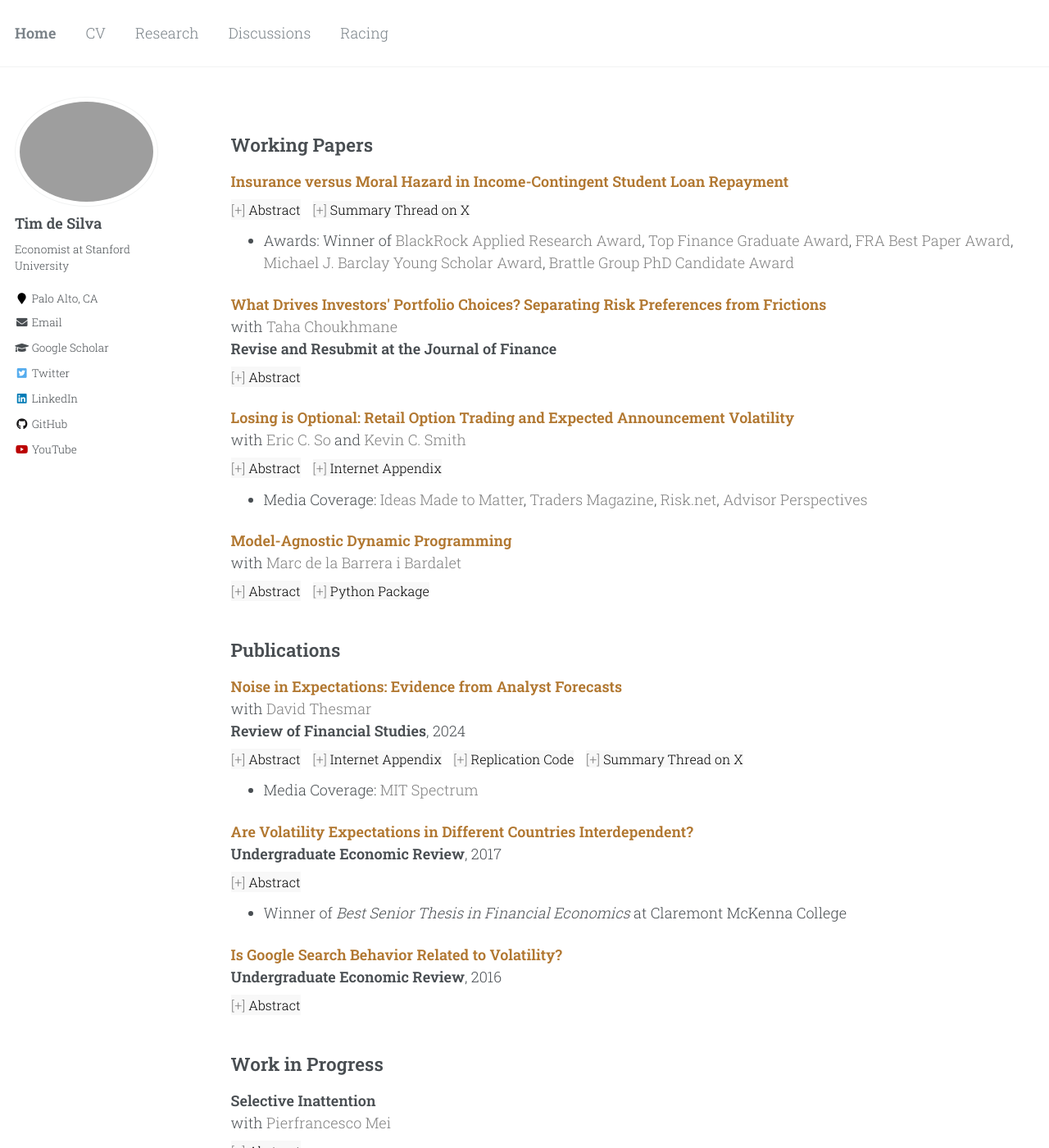
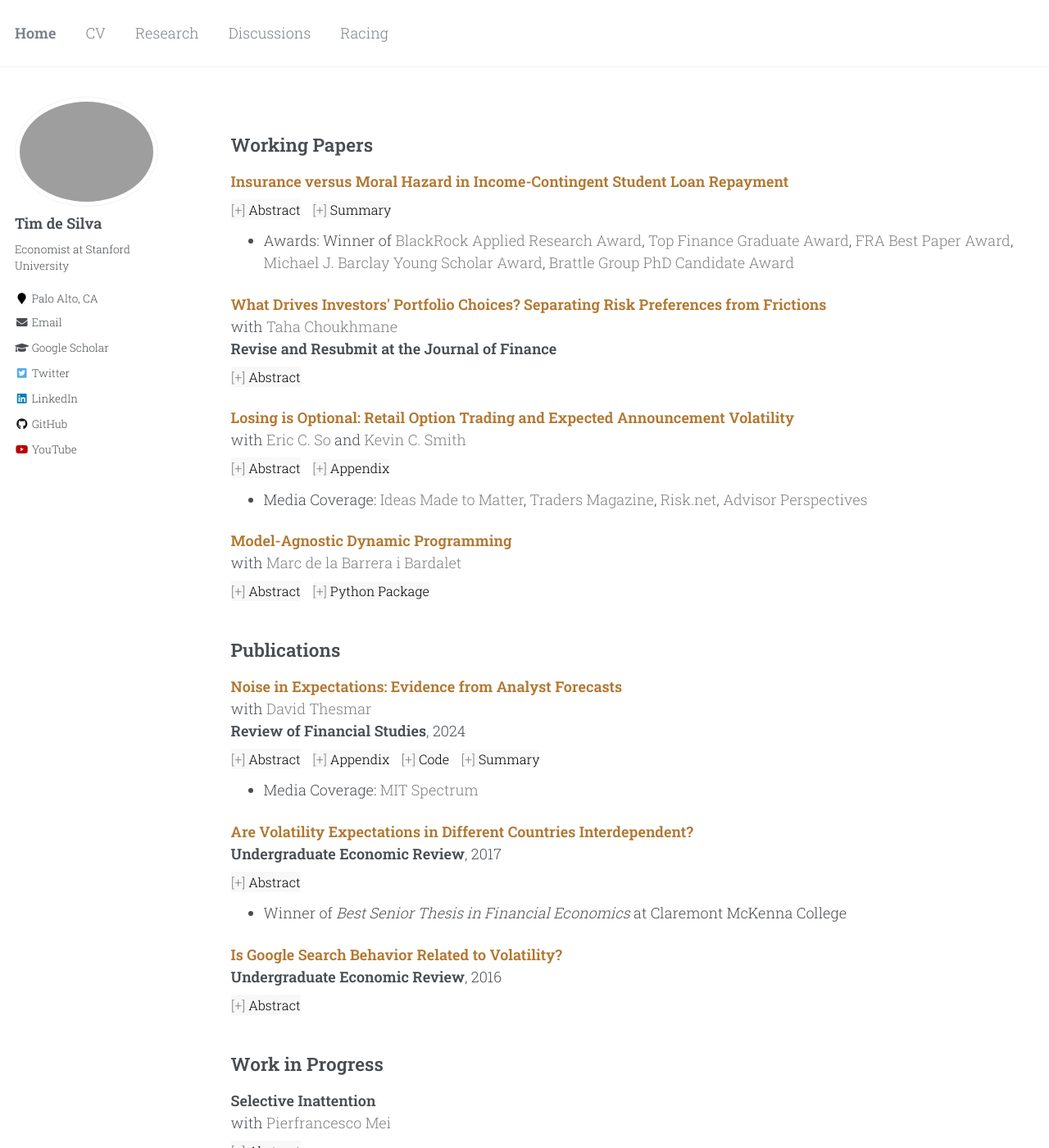
Before and after one commit to timhdesilva/timhdesilva.github.io, a Jekyll site: the page built from _pages/research.html, in a window 1280 px wide and 1400 px high. Shown: the whole window at 82% size. Built offline with Jekyll 4.4.1, drawn with Linux system fonts in a browser that asks for light colours.

Commit message:
update dropdown menu names

```diff
--- a/_pages/research.html
+++ b/_pages/research.html
@@ -61,7 +61,7 @@ author_profile: true
   <a style="text-decoration:none; color:rgb(177, 119, 48); font-weight:bold" href="http://timhdesilva.github.io/files/papers/jmp_deSilva.pdf">Insurance versus Moral Hazard in Income-Contingent Student Loan Repayment</a>
   <br>
     <button class="abstract-button" data-target="jmp" style="margin-top:8px; margin-right: 10px;">Abstract</button>
-    <a style="text-decoration:none; background-color:#f8f8f8; font-size: 16px; font-family: Roboto Slab, serif;" href="https://x.com/timdesilva/status/1728472810203279590?s=20"><span style="color: gray;">[+]</span> <span style="color:black;">Summary Thread on X</span></a>
+    <a style="text-decoration:none; background-color:#f8f8f8; font-size: 16px; font-family: Roboto Slab, serif;" href="https://x.com/timdesilva/status/1728472810203279590?s=20"><span style="color: gray;">[+]</span> <span style="color:black;">Summary</span></a>
   <ul style="margin-top: -12px">
     <li>Awards: Winner of <a style="text-decoration:none; color:gray" href="https://www.blackrock.com/corporate/applied-research-award">BlackRock Applied Research Award</a>, <a style="text-decoration:none; color:gray" href="https://www.hec.edu/en/faculty-research/events/top-finance-graduate-award-hec-paris-0">Top Finance Graduate Award</a>, <a style="text-decoration:none; color:gray" href="https://fraconference.com/previous-programs/">FRA Best Paper Award</a>, <a style="text-decoration:none; color:gray" href="https://fraconference.com/previous-programs/">Michael J. Barclay Young Scholar Award</a>, <a style="text-decoration:none; color:gray" href="https://westernfinance.org/conference-2024/">Brattle Group PhD Candidate Award</a></li>
   </ul>
@@ -85,7 +85,7 @@ author_profile: true
     <br>with <a style="text-decoration:none; color:gray" href="https://mitmgmtfaculty.mit.edu/eso/">Eric C. So</a> and <a style="text-decoration:none; color:gray" href="https://ksmith142.github.io/">Kevin C. Smith</a>
     <br>
       <button class="abstract-button" data-target="losing" style="margin-top: 8px; margin-right: 10px;">Abstract</button>
-      <a style="text-decoration:none; background-color:#f8f8f8; font-size: 16px; font-family: Roboto Slab, serif;" href="http://timhdesilva.github.io/files/papers/losing_optional_appendix.pdf"><span style="color: gray;">[+]</span> <span style="color:black;">Internet Appendix</span></a>
+      <a style="text-decoration:none; background-color:#f8f8f8; font-size: 16px; font-family: Roboto Slab, serif;" href="http://timhdesilva.github.io/files/papers/losing_optional_appendix.pdf"><span style="color: gray;">[+]</span> <span style="color:black;">Appendix</span></a>
     <ul style="margin-top: -12px">
       <li>Media Coverage: <a style="text-decoration:none; color:gray" href="https://mitsloan.mit.edu/ideas-made-to-matter/retail-investors-lose-big-options-markets-research-shows">Ideas Made to Matter</a>, <a style="text-decoration:none; color:gray" href="https://www.tradersmagazine.com/am/what-motivates-retail-options-traders/">Traders Magazine</a>, <a style="text-decoration:none; color:gray" href="https://www.risk.net/investing/7954462/its-amateur-hour-how-retail-traders-upended-options-market">Risk.net</a>, <a style="text-decoration:none; color:gray" href="https://www.advisorperspectives.com/articles/2023/02/19/the-wealth-destroying-behavior-of-retail-option-trading">Advisor Perspectives</a></li>
   </ul>
@@ -113,9 +113,9 @@ author_profile: true
     <br><strong>Review of Financial Studies</strong>, 2024
     <br>
       <button class="abstract-button" data-target="noise" style="margin-top: -20px; margin-right: 10px; margin-top:8px;">Abstract</button>
-      <a style="text-decoration:none; background-color:#f8f8f8; font-size: 16px; font-family: Roboto Slab, serif; margin-right: 10px; margin-top:8px;" href="http://timhdesilva.github.io/files/papers/noise_expectations_appendix.pdf"><span style="color: gray;">[+]</span> <span style="color:black;">Internet Appendix</span></a>
-      <a style="text-decoration:none; background-color:#f8f8f8; font-size: 16px; font-family: Roboto Slab, serif; margin-right: 10px; margin-top:8px;" href="https://github.com/timhdesilva/noise_expectations"><span style="color: gray;">[+]</span> <span style="color:black;">Replication Code</span></a>
-      <a style="text-decoration:none; background-color:#f8f8f8; font-size: 16px; font-family: Roboto Slab, serif; margin-top:8px;" href="https://x.com/timdesilva/status/1733321704167100490?s=20"><span style="color: gray;">[+]</span> <span style="color:black;">Summary Thread on X</span></a>
+      <a style="text-decoration:none; background-color:#f8f8f8; font-size: 16px; font-family: Roboto Slab, serif; margin-right: 10px; margin-top:8px;" href="http://timhdesilva.github.io/files/papers/noise_expectations_appendix.pdf"><span style="color: gray;">[+]</span> <span style="color:black;">Appendix</span></a>
+      <a style="text-decoration:none; background-color:#f8f8f8; font-size: 16px; font-family: Roboto Slab, serif; margin-right: 10px; margin-top:8px;" href="https://github.com/timhdesilva/noise_expectations"><span style="color: gray;">[+]</span> <span style="color:black;">Code</span></a>
+      <a style="text-decoration:none; background-color:#f8f8f8; font-size: 16px; font-family: Roboto Slab, serif; margin-top:8px;" href="https://x.com/timdesilva/status/1733321704167100490?s=20"><span style="color: gray;">[+]</span> <span style="color:black;">Summary</span></a>
     <ul style="margin-top: -12px">
       <li>Media Coverage: <a style="text-decoration:none; color:gray" href="https://betterworld.mit.edu/spectrum/issues/2023-fall/mits-sloans-david-thesmar-encourages-intellectual-drive/">MIT Spectrum</a></li>
   </ul>
```
